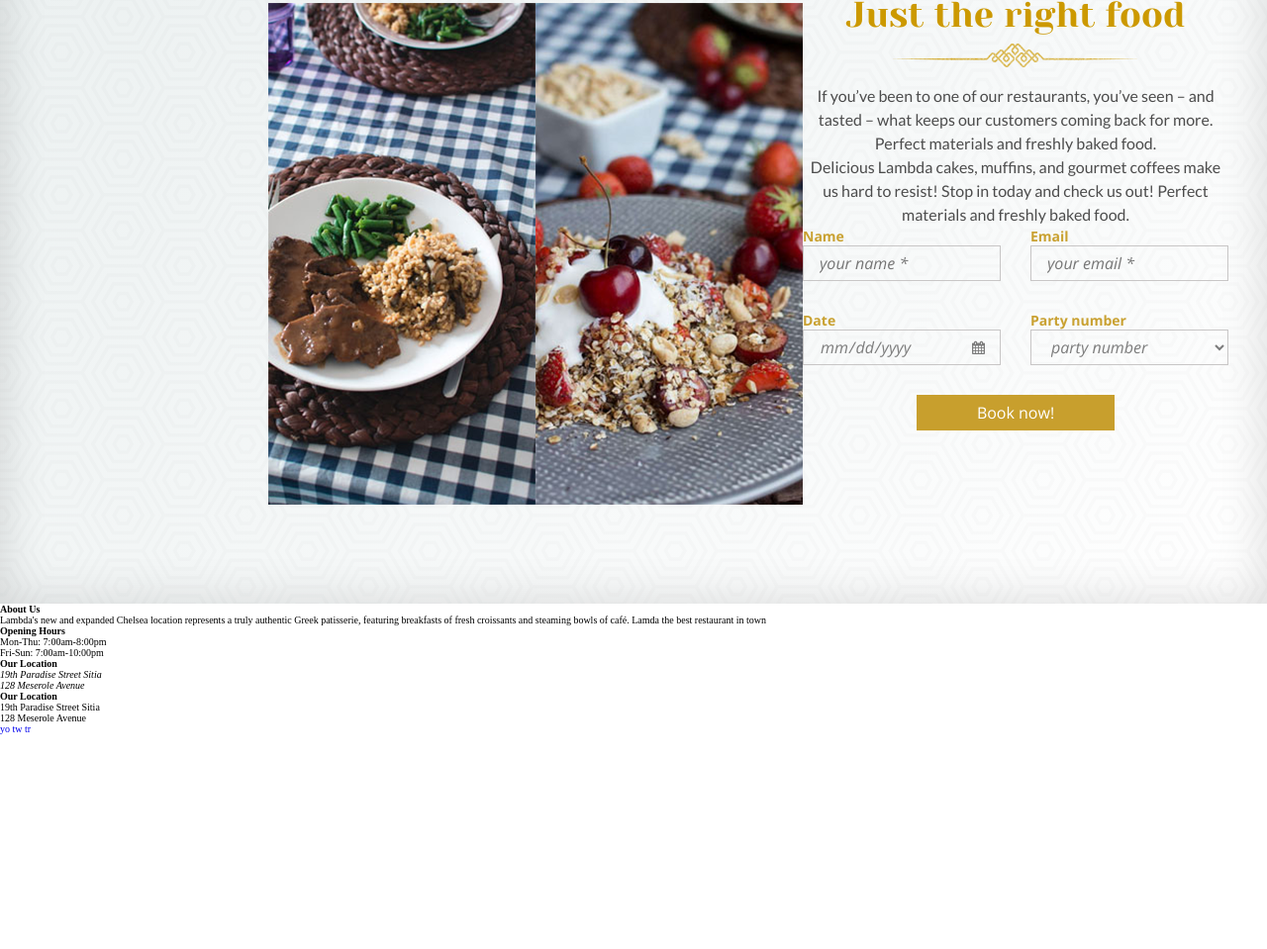
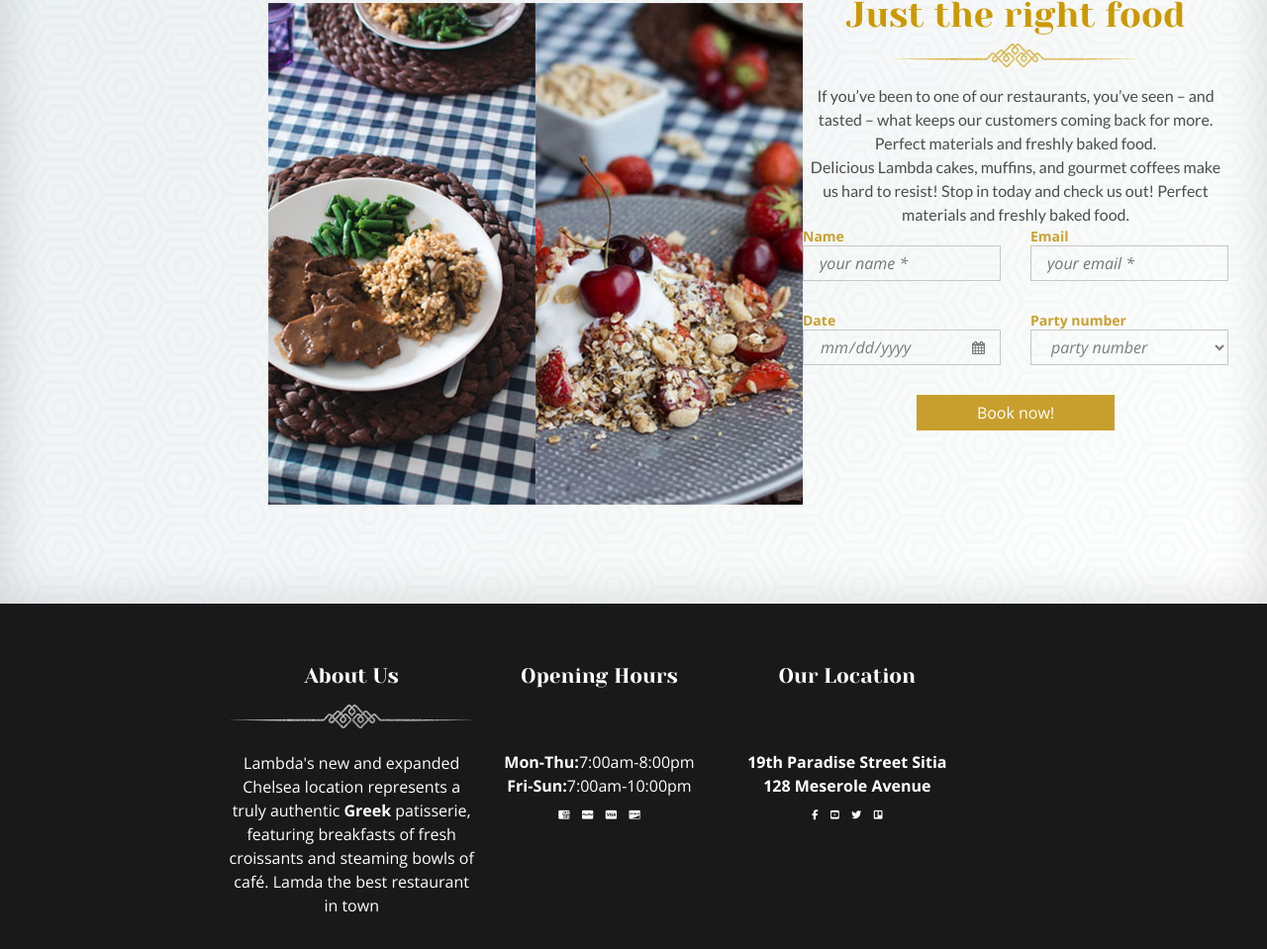
Before and after one commit to YauhenDavidovich/Rsschool2021-EN, a plain HTML site: page layout-restaurant/index.html in a window 1280 px wide. Shown: the part 4076-5035 px from the top of the page at 99% size. Before the commit the page ends 4818 px from the top, so only its background shows below. Drawn offline with nearby package versions, Linux system fonts and the light colour scheme; a web font is replaced by a local one.

Commit message:
feat: add footer style

```diff
--- a/layout-restaurant/index.html
+++ b/layout-restaurant/index.html
@@ -259,8 +259,9 @@
 <div class="footer wrapper">
     <div class="footer__wrapper">
         <div class="footer-item">
-            <h4 class="footer__title">About Us</h4>
-            <div class="footer__text">Lambda's new and expanded Chelsea location represents a truly authentic Greek
+            <h4 class="footer__title about-us">About Us</h4>
+            <div class="footer__text about-us">Lambda's new and expanded Chelsea location represents a truly authentic
+                <b>Greek</b>
                 patisserie, featuring breakfasts of fresh croissants and steaming bowls of café.
                 Lamda the best restaurant in town
             </div>
@@ -269,34 +270,32 @@
         <div class="footer-item">
             <h4 class="footer__title">Opening Hours</h4>
             <div class="footer__text">
-                <span class="footer__text_bold">Mon-Thu:</span> 7:00am-8:00pm
-                <div><span class="footer__text_bold">Fri-Sun:</span> 7:00am-10:00pm</div>
+                <p class="footer-text_schedule"><b>Mon-Thu:</b>7:00am-8:00pm</p>
+                <p class="footer-text_schedule"><b>Fri-Sun:</b>7:00am-10:00pm</p>
+            </div>
+            <div class="footer__card-items">
+                <ul class="social-icons">
+                    <li><a class="footer__card-item  american-express" href="./"><i class="fab fa-cc-amex"></i></a></li>
+                    <li><a class="footer__card-item  paypal" href="./"><i class="fab fa-cc-paypal"></i></a></li>
+                    <li><a class="footer__card-item  visa" href="./"><i class="fab fa-cc-visa"></i></a></li>
+                    <li><a class="footer__card-item  discover" href="./"><i class="fab fa-cc-discover"></i></a></li>
+                </ul>
             </div>
         </div>
         <div class="footer-item">
             <h4 class="footer__title">Our Location</h4>
-            <address>
-                <div class="footer__text_bold">
-                    19th Paradise Street Sitia
-                    <div>128 Meserole Avenue</div>
-                </div>
-            </address>
-            <div class="footer__card-items">
-                <a class="footer__card-item  american-express" href="./"></a>
-                <a class="footer__card-item  paypal" href="./"></a>
-                <a class="footer__card-item  visa" href="./"></a>
-                <a class="footer__card-item  discover" href="./"></a>
+            <div class="footer__text">
+                <p class="footer-text_location"><b>19th Paradise Street Sitia</b></p>
+                <p class="footer-text_location"><b>128 Meserole Avenue</b></p>
             </div>
-        </div>
-        <div class="footer-item">
-            <h4 class="footer__title">Our Location</h4>
-            <p class="footer__text">19th Paradise Street Sitia</p>
-            <p class="footer__text">128 Meserole Avenue</p>
+
             <div class="footer__social-items">
-                <a class="footer__social-item facebook" href="#"></a>
-                <a class="page-footer__social-item youtube" href="./">yo</a>
-                <a class="page-footer__social-item twitter" href="#./">tw</a>
-                <a class="page-footer__social-item trello" href="./">tr</a>
+                <ul class="social-icons">
+                    <li><a class="footer__social-item facebook" href="#"><i class="fa fa-facebook"></i></a></li>
+                    <li><a class="footer__social-item youtube" href="#"><i class="fab fa-youtube-square"></i></a></li>
+                    <li><a class="footer__social-item twitter" href="#"><i class="fab fa-twitter"></i></a></li>
+                    <li><a class="footer__social-item trello" href="#"><i class="fab fa-trello"></i></a></li>
+                </ul>
             </div>
         </div>
     </div>
--- a/layout-restaurant/style.scss
+++ b/layout-restaurant/style.scss
@@ -1,4 +1,5 @@
 $color-primary: #ffffff;
+$color-primary-2: #fefefe;
 $color-primary-transparent: rgba(255, 255, 255, 0.45);
 $color-primary-transparent-hover: rgba(255, 255, 255, 0.65);
 $color-gold: #dab33e;
@@ -13,6 +14,7 @@ $color-dark-x: #4c4c4c;
 $color-light: #dde0df;
 $color-form-placeholder-text: #7c7c7c;
 $color-form-placeholder-border: #c8c6c6;
+$color-black: #191919;
 
 
 *,
@@ -691,3 +693,60 @@ select {
     background-color: $color-gold-hover;
   }
 }
+
+//Footer
+.footer__wrapper {
+  display: flex;
+  justify-content: space-between;
+  background-color: $color-black;
+  padding: 6.1rem 29.9rem 7.2rem 23rem;
+}
+
+.footer-item {
+  max-width: 34.3rem;
+  width: 100%;
+  text-align: center;
+}
+.footer__title {
+  color: $color-primary-2;
+  font-family: "Yeseva One", cursive;
+  font-size: 2.1rem;
+  font-weight: 400;
+  font-style: normal;
+  letter-spacing: normal;
+  line-height: 2.4rem;
+  text-align: center;
+}
+
+.about-us.footer__title:after {
+  line-height: 0;
+  display: block;
+  margin-top: 1.7rem;
+  content: url(./assets/icons/Divider-2.png);
+}
+
+.footer__text {
+  color: #ffffff;
+  font-family: "Open Sans";
+  font-size: 1.6rem;
+  font-weight: 400;
+  font-style: normal;
+  letter-spacing: normal;
+  line-height: 2.4rem;
+  text-align: center;
+  padding-top: 6.3rem;
+}
+
+.about-us.footer__text {
+  padding-top: 2.3rem;
+}
+
+ul.social-icons li {
+  display: inline-block;
+  text-align: center;
+  line-height: 3.6rem;
+  margin-bottom: 0;
+  padding: 0 5px;
+  a {color: $color-primary-2;}
+
+}
```
Also changed, not shown: layout-restaurant/style.css.
